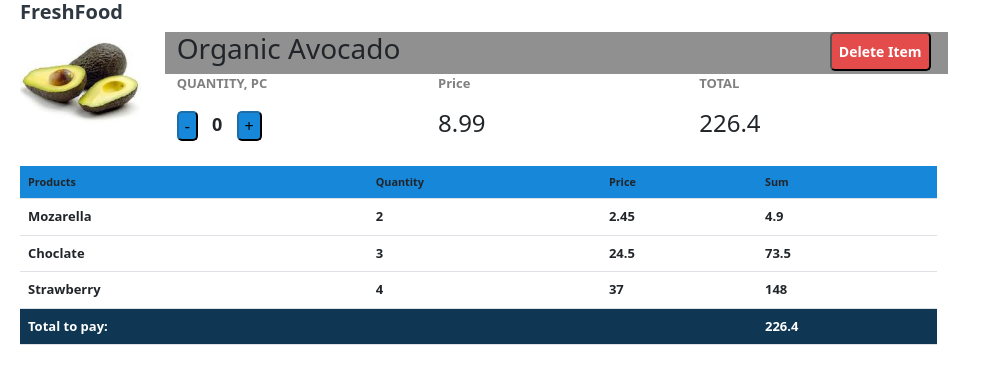
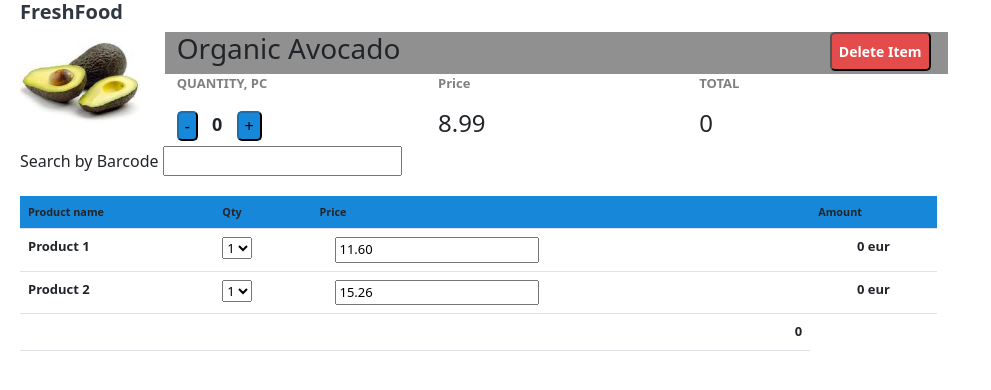
Before and after one commit to judi2000/Shopping-Card, a plain HTML site: page cart/index.html in a window 1280 px wide. Shown: the whole page, without its empty margins (0-991 px from the left). Drawn offline with nearby package versions, Linux system fonts and the light colour scheme.

Commit message:
Update index.html

```diff
--- a/cart/index.html
+++ b/cart/index.html
@@ -51,38 +51,48 @@
                 </div>
               </div>
 
+              <div class="search-wrapper">
+                <label for="search">Search by Barcode</label>
+                <input type="search" id="search" data-search>
+              </div>
+
               <table class="table">
                 <thead>
                   <tr class="first-row">
-                    <th>Products</th>
-                    <th>Quantity</th>
+                    <th>Product name</th>
+                    <th>Qty</th>
                     <th>Price</th>
-                    <th>Sum</th>
+                    <th align="center"><span id="amount" class="amount">Amount</span></th>
                   </tr>
                 </thead>
+                <tfoot>
+                  <tr>
+                    <td colspan="2"></td>
+                    <td align="right"><span id="total" class="total">TOTAL</span></td>
+                  </tr>
+                </tfoot>
                 <tbody>
-                  <tr class="sum">
-                    <td>Mozarella</td>
-                    <td>2</td>
-                    <td>2.45</td>
-                    <td></td>
+                  <tr>
+                    <td>Product 1</td>
+                    <td>
+                      <select value="" class="qty" name="qty">
+                        <option value="1">1</option>
+                        <option value="2">2</option>
+                      </select>
+                    </td>
+                    <td><input type="text" value="11.60" class="price" /></td>
+                    <td align="center"><span id="amount" class="amount">0</span> eur</td>
                   </tr>
-                  <tr class="sum">
-                    <td>Choclate</td>
-                    <td>3</td>
-                    <td>24.5</td>
-                    <td></td>
-                  </tr>
-                  <tr class="sum">
-                    <td>Strawberry</td>
-                    <td>4</td>
-                    <td>37</td>
-                    <td></td>
-                  </tr>
-                  <tr class="last-row">
-                    <td>Total to pay:</td>
-                    <td colspan="2"></td>
-                    <td class="total"></td>
+                  <tr>
+                    <td>Product 2</td>
+                    <td>
+                      <select value="" class="qty" name="qty">
+                        <option value="1">1</option>
+                        <option value="2">2</option>
+                      </select>
+                    </td>
+                    <td><input type="text" value="15.26" class="price" /></td>
+                    <td align="center"><span id="amount" class="amount">0</span> eur</td>
                   </tr>
                 </tbody>
               </table>
```
